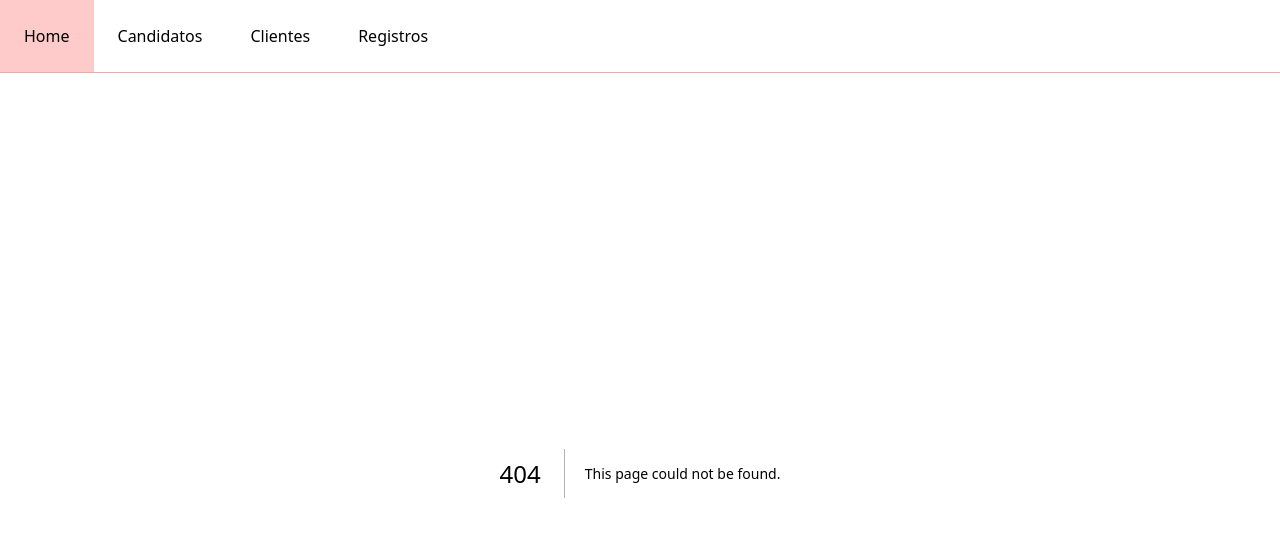
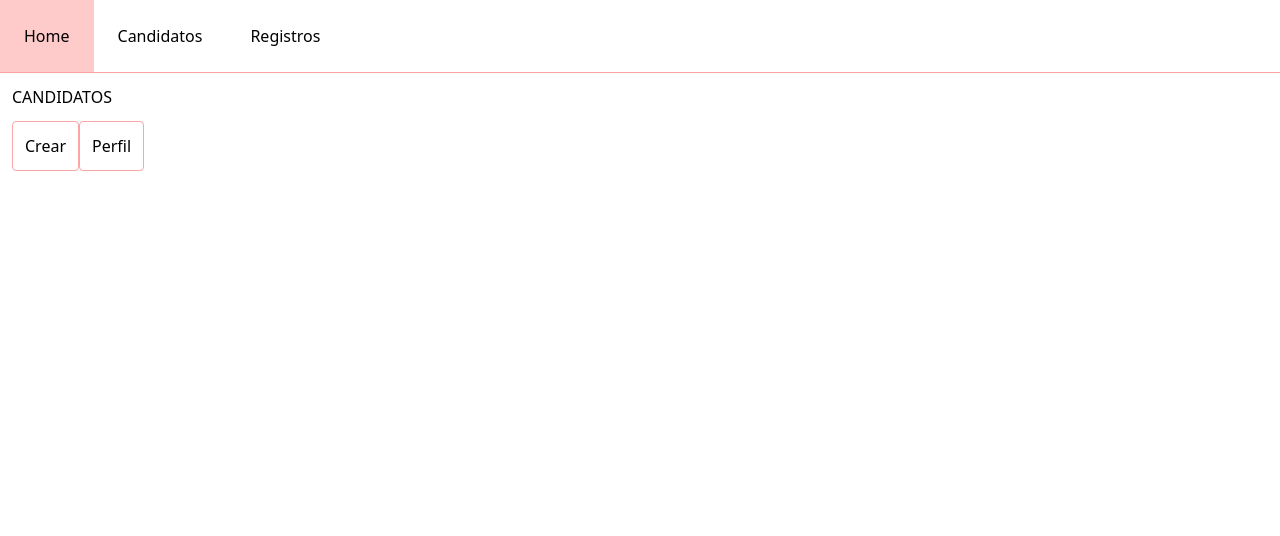
Before and after one commit to thejabb-ve/crm, a Next.js app: page /candidatos in a window 1280 px wide. Before the commit this address had no page. Shown: the top 536 px of the page. Built offline with nearby package versions, Linux system fonts and the light colour scheme.

Commit message:
Agregando esqueleto de navegacion

```diff
--- /dev/null
+++ b/app/candidatos/crear/page.tsx
@@ -0,0 +1,19 @@
+import Button from "../../settings/components/Button";
+
+export default function Create() {
+    return (
+        <main className="bg-white m-3">
+            <h1>CREAR CANDIDATO</h1>
+            <div className="flex">
+                <Button
+                    buttonName="Volver"
+                    ariaLabel="Ver lista de Candidatos"
+                    buttonType="button"
+                    url="/candidatos"
+                    target="_self"
+                    rel="tag"
+                />
+            </div>
+        </main>
+    );
+}
--- /dev/null
+++ b/app/candidatos/page.tsx
@@ -0,0 +1,28 @@
+import Button from "../settings/components/Button";
+
+export default function Candidates() {
+    return (
+        <main className="bg-white m-3">
+            <h1>CANDIDATOS</h1>
+
+            <div className="flex">
+                <Button
+                    buttonName="Crear"
+                    ariaLabel="Crear Candidato"
+                    buttonType="button"
+                    url="/candidatos/crear"
+                    target="_self"
+                    rel="tag"
+                />
+                <Button
+                    buttonName="Perfil"
+                    ariaLabel="Perfil del Candidato"
+                    buttonType="button"
+                    url="/candidatos/perfil"
+                    target="_self"
+                    rel="tag"
+                />
+            </div>
+        </main>
+    );
+}
--- /dev/null
+++ b/app/candidatos/perfil/page.tsx
@@ -0,0 +1,19 @@
+import Button from "@/app/settings/components/Button";
+
+export default function Profile() {
+    return (
+        <main className="bg-white m-3">
+            <h1>PERFIL DE CANDIDATO</h1>
+            <div className="flex">
+                <Button
+                    buttonName="Volver"
+                    ariaLabel="Ver lista de Candidatos"
+                    buttonType="button"
+                    url="/candidatos"
+                    target="_self"
+                    rel="tag"
+                />
+            </div>
+        </main>
+    );
+}
--- a/app/layout.tsx
+++ b/app/layout.tsx
@@ -1,5 +1,5 @@
 import type { Metadata } from "next";
-import Menu from "./components/Menu";
+import Menu from "./settings/components/Menu";
 import "./globals.css";
 
 export const metadata: Metadata = {
--- a/app/page.tsx
+++ b/app/page.tsx
@@ -1,7 +1,7 @@
 export default function Home() {
     return (
-        <main className="bg-white">
-            <h1>Hello World</h1>
+        <main className="bg-white m-3">
+            <h1>HOME</h1>
         </main>
     );
 }
--- /dev/null
+++ b/app/registros/crear/page.tsx
@@ -0,0 +1,19 @@
+import Button from "../../settings/components/Button";
+
+export default function Create() {
+    return (
+        <main className="bg-white m-3">
+            <h1>CREAR REGISTRO</h1>
+            <div className="flex">
+                <Button
+                    buttonName="Volver"
+                    ariaLabel="Ver lista de logs"
+                    buttonType="button"
+                    url="/registros"
+                    target="_self"
+                    rel="tag"
+                />
+            </div>
+        </main>
+    );
+}
--- /dev/null
+++ b/app/registros/page.tsx
@@ -0,0 +1,18 @@
+import Button from "../settings/components/Button";
+export default function register() {
+    return (
+        <main className="bg-white m-3">
+            <h1>REGISTROS</h1>
+            <div className="flex">
+                <Button
+                    buttonName="Crear"
+                    ariaLabel="Crear Registro"
+                    buttonType="button"
+                    url="/registros/crear"
+                    target="_self"
+                    rel="tag"
+                />
+            </div>
+        </main>
+    );
+}
--- /dev/null
+++ b/app/settings/components/Button.tsx
@@ -0,0 +1,38 @@
+import Link from "next/link";
+
+export default function Button({
+    buttonName,
+    ariaLabel,
+    buttonType,
+    url,
+    target,
+    rel,
+    addClass,
+}: button.basic) {
+    const buttonClass: string =
+        "border border-red-300 hover:bg-red-200 p-3 rounded my-3";
+    if (url)
+        return (
+            <Link href={url} aria-label={ariaLabel} target={target} rel={rel}>
+                <button
+                    aria-label={ariaLabel}
+                    type={buttonType}
+                    className={`${addClass} ${buttonClass}`}
+                >
+                    {buttonName}
+                </button>
+            </Link>
+        );
+    if (!url)
+        return (
+            <div>
+                <button
+                    aria-label={ariaLabel}
+                    type={buttonType}
+                    className={`${addClass} ${buttonClass}`}
+                >
+                    {buttonName}
+                </button>
+            </div>
+        );
+}
--- a/app/components/Menu.tsx
+++ b/app/settings/components/Menu.tsx
@@ -6,19 +6,16 @@ export default function Menu() {
         <menu>
             <div className="flex border-b border-b-red-300">
                 {menu.principal.map((item) => (
-                    <div
+                    <Link
                         key={item.key}
+                        href={item.url}
+                        aria-label={item.ariaLabel}
+                        target={item.target}
+                        rel={item.rel}
                         className="p-6 hover:bg-red-200 cursor-pointer"
                     >
-                        <Link
-                            href={item.url}
-                            aria-label={item.ariaLabel}
-                            target={item.target}
-                            rel={item.rel}
-                        >
-                            {item.page}
-                        </Link>
-                    </div>
+                        {item.page}
+                    </Link>
                 ))}
             </div>
         </menu>
--- a/app/json/menu.ts
+++ b/app/settings/json/menu.ts
@@ -12,23 +12,23 @@ const principal: menu.principal[] = [
         page: "Candidatos",
         url: "/candidatos",
         target: "_self",
-        ariaLabel: "Ir a la página principal",
+        ariaLabel: "Ir a la página de candidatos",
         rel: "tag",
     },
-    {
-        key: "clients",
-        page: "Clientes",
-        url: "/clientes",
-        target: "_self",
-        ariaLabel: "Ir a la página principal",
-        rel: "tag",
-    },
+    // {
+    //     key: "clients",
+    //     page: "Clientes",
+    //     url: "/clientes",
+    //     target: "_self",
+    //     ariaLabel: "Ir a la página principal",
+    //     rel: "tag",
+    // },
     {
         key: "register",
         page: "Registros",
         url: "/registros",
         target: "_self",
-        ariaLabel: "Ir a la página principal",
+        ariaLabel: "Ir a la página de registros",
         rel: "tag",
     },
 ];
```
Also changed, not shown: global.d.ts (+15 -1 lines).
